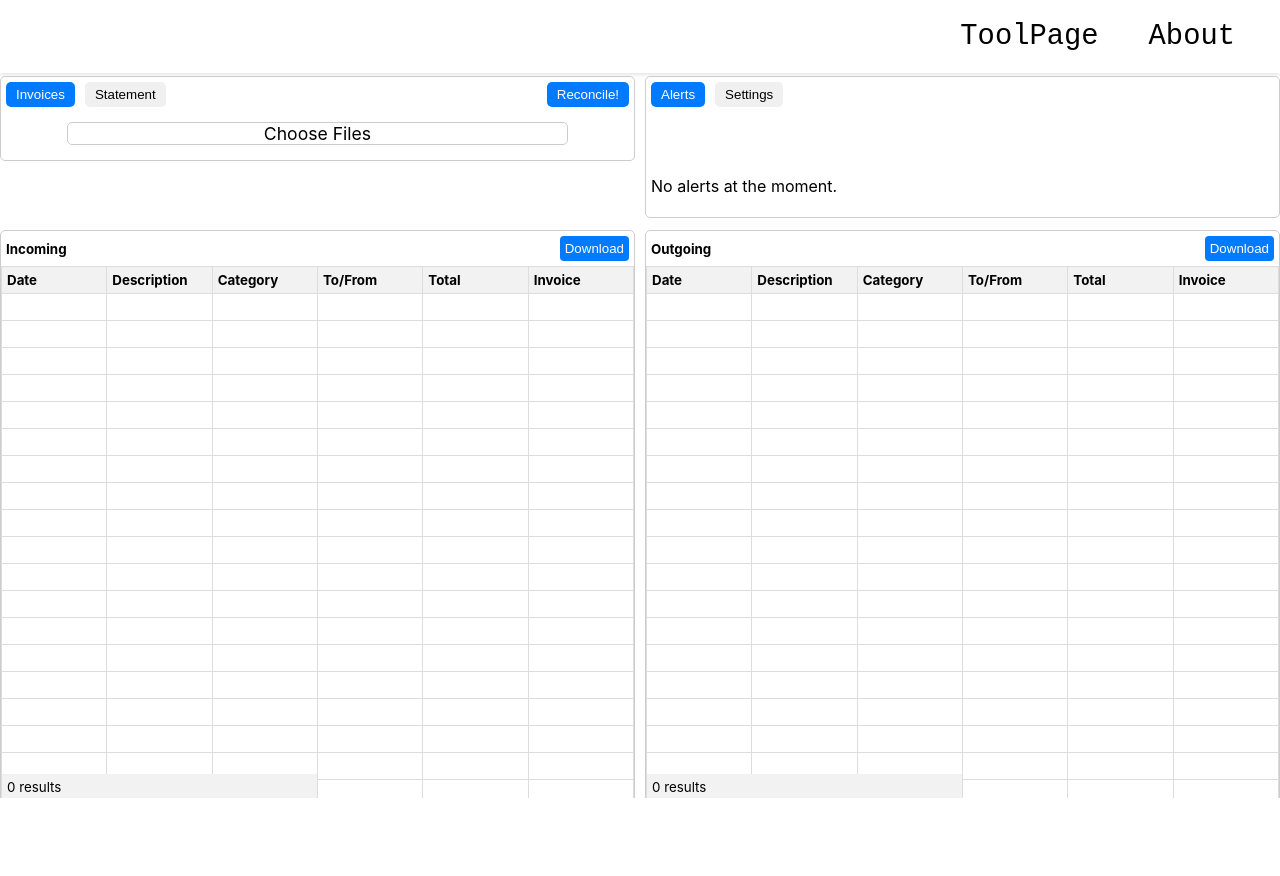
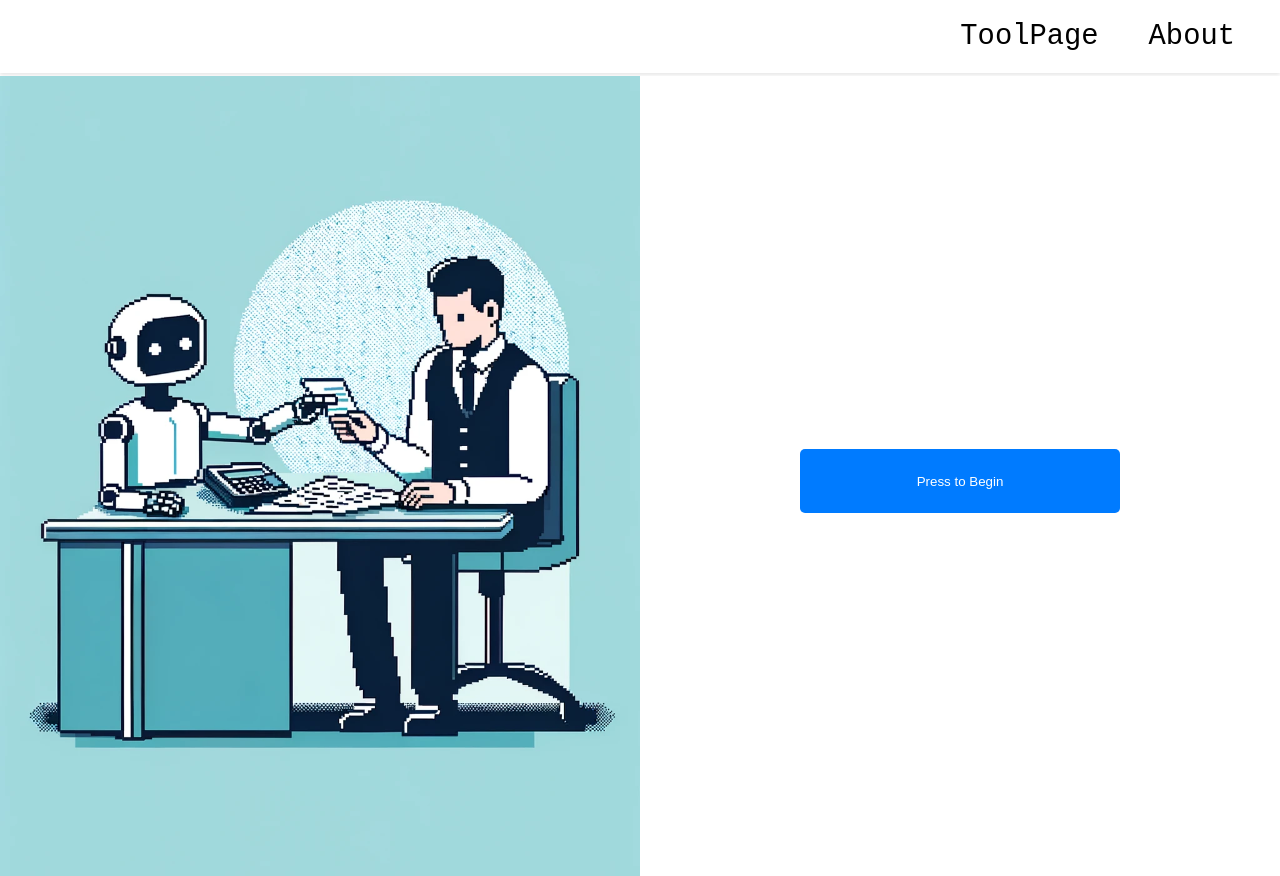
Before and after one commit to jcryer/gpt-hack, a React (Create React App) app in the folder frontend/: page / in a window 1280 px wide. Before the commit the page ends 800 px from the top, so only its background shows below. Built offline with nearby package versions, Linux system fonts and the light colour scheme; the HTML template or start-up script is replaced by a standard one.

Commit message:
css changes

```diff
--- a/frontend/src/components/toolpage/LogForm.css
+++ b/frontend/src/components/toolpage/LogForm.css
@@ -27,6 +27,8 @@
     border-radius: 5px;
     cursor: pointer;
     margin-top: 10px;
+    flex-grow: 1;
+    height: 4rem;
   }
 
   .submitButton:hover {
--- a/frontend/src/components/toolpage/LoggedOut.css
+++ b/frontend/src/components/toolpage/LoggedOut.css
@@ -22,13 +22,7 @@
 
 .formContainer {
   width: 50%; /* Use 100% of the formSide width */
-  max-width: 500px; /* Limiting the form width for larger screens */
-  margin: 0 auto; /* Centering in case flexbox fails */
-
-  /* Using transform for an alternative centering method */
-  position: relative;
-  left: 25%;
-  transform: translateX(-50%);
+  display: flex;
 }
 
 
--- a/frontend/src/components/toolpage/LoggedOut.js
+++ b/frontend/src/components/toolpage/LoggedOut.js
@@ -22,7 +22,8 @@ const LoggedOut = ({ onLogin }) => {
       </div>
       <div className="formSide">
         <div className="formContainer">
-          <LogForm onLogin={handleLoginSuccess}/>
+          <button type="submit" className="submitButton" onClick={() => onLogin(true)}>Press to Begin</button>
+          {/* <LogForm onLogin={handleLoginSuccess}/> */}
         </div>
       </div>
     </div>
--- a/frontend/src/components/toolpage/ToolPage.js
+++ b/frontend/src/components/toolpage/ToolPage.js
@@ -4,7 +4,7 @@ import LoggedIn from './LoggedIn';
 import LoggedOut from './LoggedOut';
 
 const ToolPage = () => {
-  const [isLoggedIn, setIsLoggedIn] = React.useState(true);
+  const [isLoggedIn, setIsLoggedIn] = React.useState(false);
 
   const handleLogin = (log) => {
     setIsLoggedIn(log);
```
